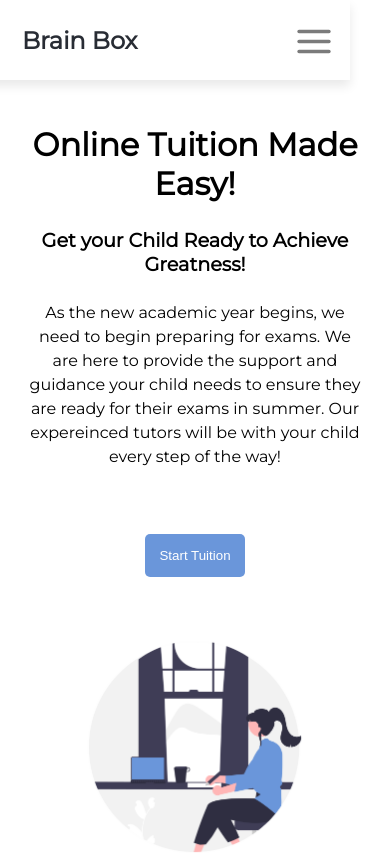
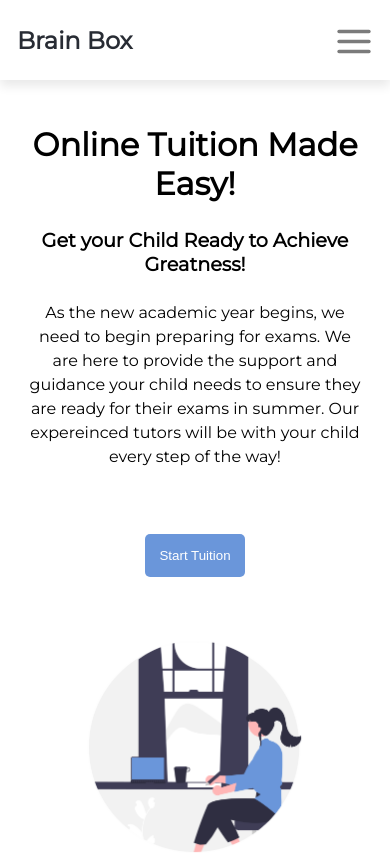
Before and after one commit to olakorede-salami/brain-box, a React (Create React App) app: page / in a window 390 px wide. Shown: the top 854 px of the page. Built offline with nearby package versions, Linux system fonts and the light colour scheme.

Commit message:
third commit

```diff
--- a/src/App.css
+++ b/src/App.css
@@ -608,12 +608,16 @@ nav {
 } */
 .navBar {
   position: relative;
-  right: 40px;
+}
+
+.nav-title {
+  position: relative;
+  right: 45px;
 }
 
 .navBar button {
   position: sticky !important;
-  left: 310px;
+  left: 325px;
   top: 20px;
   z-index: 10;
   cursor: pointer;
@@ -722,7 +726,7 @@ word-break: break-word !important;
 
 .navBar button {
   position: fixed;
-  left: 310px;
+  left: 345px;
   top: 20px;
   z-index: 10;
   cursor: pointer;
```
